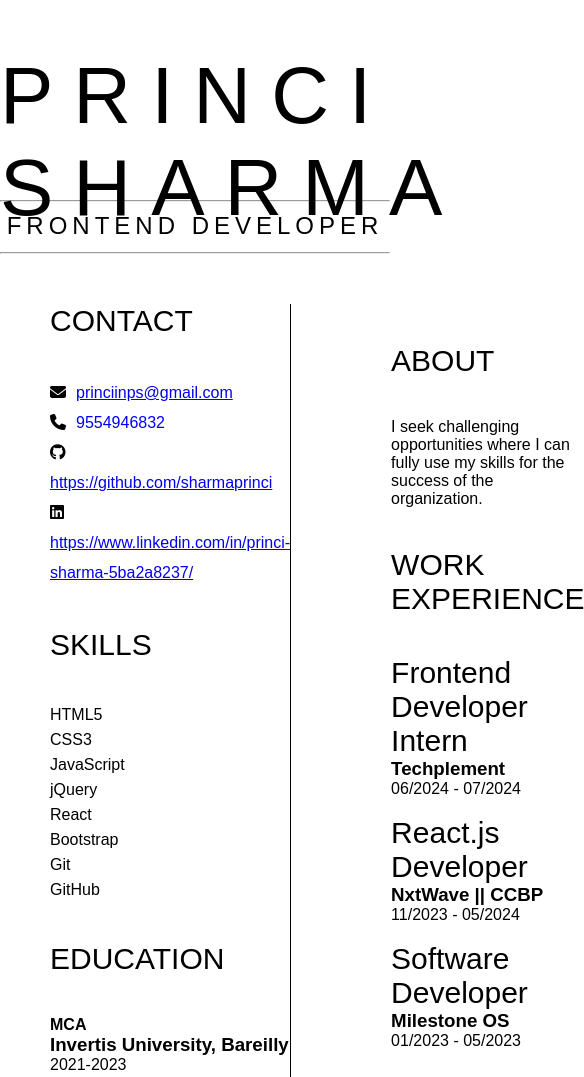
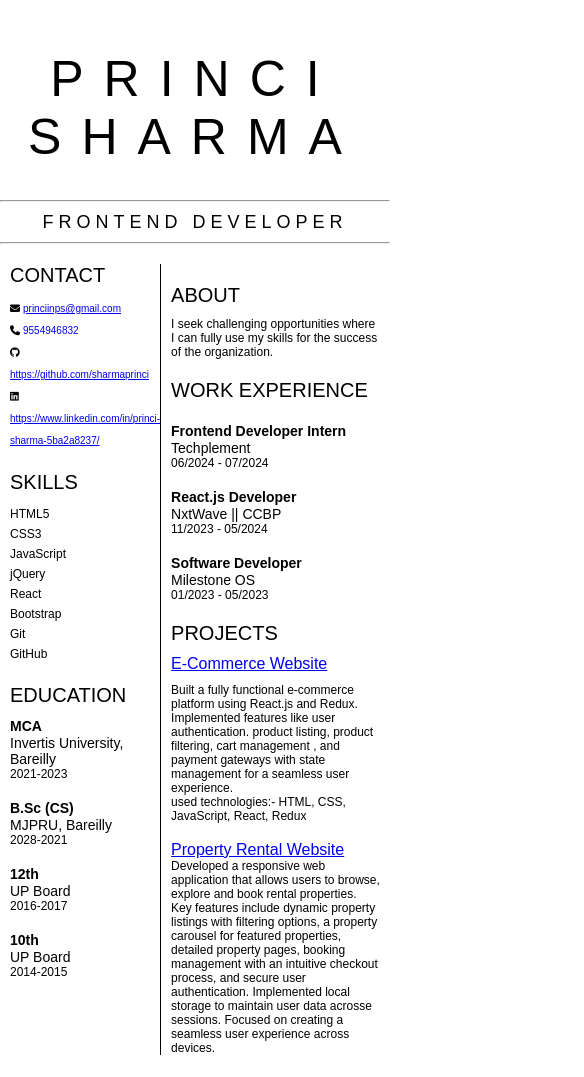
Before and after one commit to sharmaprinci/my-resume, a plain HTML site: page index.html in a window 390 px wide. Shown: the top 1077 px of the page, 584 px wide, since content can reach past the window. Drawn offline with Linux system fonts and the light colour scheme; a web font is replaced by a local one.

Commit message:
updated index.html and style.css

```diff
--- a/index.html
+++ b/index.html
@@ -36,42 +36,42 @@
     <h2 class="education">Education</h2>
     <strong>MCA</strong>
     <h3>Invertis University, Bareilly</h3>
-    <p>2021-2023</p>
+    <p class="time">2021-2023</p>
     <br>
     <strong>B.Sc (CS)</strong>
     <h3>MJPRU, Bareilly</h3>
-    <p>2028-2021</p>
+    <p class="time">2028-2021</p>
     <br>
     <strong>12th</strong>
     <h3>UP Board</h3>
-    <p>2016-2017</p>
+    <p class="time">2016-2017</p>
     <br>
     <strong>10th</strong>
     <h3>UP Board</h3>
-    <p>2014-2015</p>
+    <p class="time">2014-2015</p>
     </div>
     <div class="right">
         <h2 class="about">About</h2>
-        <p>I seek challenging opportunities where I can fully use my skills for the success of the organization.</p>
+        <p class="description">I seek challenging opportunities where I can fully use my skills for the success of the organization.</p>
         <h2 class="experience">Work Experience</h2>
-        <strong class="job">Frontend Developer Intern</strong>
+        <strong>Frontend Developer Intern</strong>
         <h3>Techplement</h3>
-        <p>06/2024 - 07/2024</p>
+        <p class="time">06/2024 - 07/2024</p>
         <br>
-        <strong class="job">React.js Developer</strong>
+        <strong>React.js Developer</strong>
         <h3>NxtWave || CCBP</h3>
-        <p>11/2023 - 05/2024</p>
+        <p class="time">11/2023 - 05/2024</p>
         <br>
-        <strong class="job">Software Developer</strong>
+        <strong>Software Developer</strong>
         <h3>Milestone OS</h3>
-        <p>01/2023 - 05/2023</p>
+        <p class="time">01/2023 - 05/2023</p>
         <h2 class="projects">projects</h2>
         <a href="https://e-commerce-react-js-project.netlify.app/">E-Commerce Website</a>
-        <p style="margin-top: 10px;">Built a fully functional e-commerce platform using React.js and Redux. Implemented features like user <br> authentication. product listing, product filtering, cart management , and payment gateways with state<br> management for a seamless user experience.<br>
+        <p class="project-detail" style="margin-top: 10px;">Built a fully functional e-commerce platform using React.js and Redux. Implemented features like user authentication. product listing, product filtering, cart management , and payment gateways with state management for a seamless user experience.<br>
         used technologies:- HTML, CSS, JavaScript, React, Redux
         </p><br>
         <a href="https://property-rental-website-nine.vercel.app/">Property Rental Website</a>
-        <p>Developed a responsive web application that allows users to browse, explore and book rental properties.<br> Key features include dynamic property listings with filtering options, a property carousel for featured<br> properties, detailed property pages, booking management with an intuitive checkout process, and secure user<br> authentication. Implemented local storage to maintain user data acrosse sessions. Focused on creating a <br>seamless user experience across devices.</p>
+        <p class="project-detail">Developed a responsive web application that allows users to browse, explore and book rental properties. Key features include dynamic property listings with filtering options, a property carousel for featured properties, detailed property pages, booking management with an intuitive checkout process, and secure user authentication. Implemented local storage to maintain user data acrosse sessions. Focused on creating a seamless user experience across devices.</p>
     </div>
     </div>
 
--- a/style.css
+++ b/style.css
@@ -99,3 +99,87 @@ ul li {
     margin-top: 40px;
     margin-bottom: 40px;
 }
+
+@media (max-width: 480px){
+    .name {
+        font-size: 50px;
+    }
+    .title {
+        height: 30px;
+        font-size: 18px;
+    }
+    .details {
+        margin-top: 20px;
+    }
+    .left {
+        width: 200px;
+        margin-left: 10px;
+    }
+    .contact {
+        font-size: 20px;
+    }
+    .icon {
+        margin-right: 3px;
+    }
+    .link {
+        line-height: 20px;
+        padding-top: 10px;
+    }
+    .link a{
+        font-size: 10px;
+    }
+    .skills {
+        font-size: 20px;
+        margin-top: 20px;
+        margin-bottom: 10px;
+    }
+    ul li {
+        font-size: 12px;
+        line-height: 20px;
+    }
+    .education {
+        font-size: 20px;
+        margin-top: 20px;
+        margin-bottom: 10px;
+    }
+    strong {
+        font-size: 14px;
+    }
+    h3{
+        font-size: 14px;
+        font-weight: 200;
+    }
+    .time {
+        font-size: 12px;
+    }
+    .right {
+        width: 100%;
+        margin-left: 10px;
+        margin-right: 10px;
+    }
+    .about {
+        font-size: 20px;
+        margin-top: 20px;
+        margin-bottom: 10px;
+    }
+    .description{
+        font-size: 12px;
+    }
+    .experience {
+        font-size: 20px;
+        margin-top: 20px;
+        margin-bottom: 20px;
+    }
+    .job {
+        font-size: 20px;
+        font-weight: 600;
+    }
+    .projects {
+        font-size: 20px;
+        margin-top: 20px;
+        margin-bottom: 10px;
+    }
+    .project-detail {
+        font-size: 12px;
+    }
+}
```
